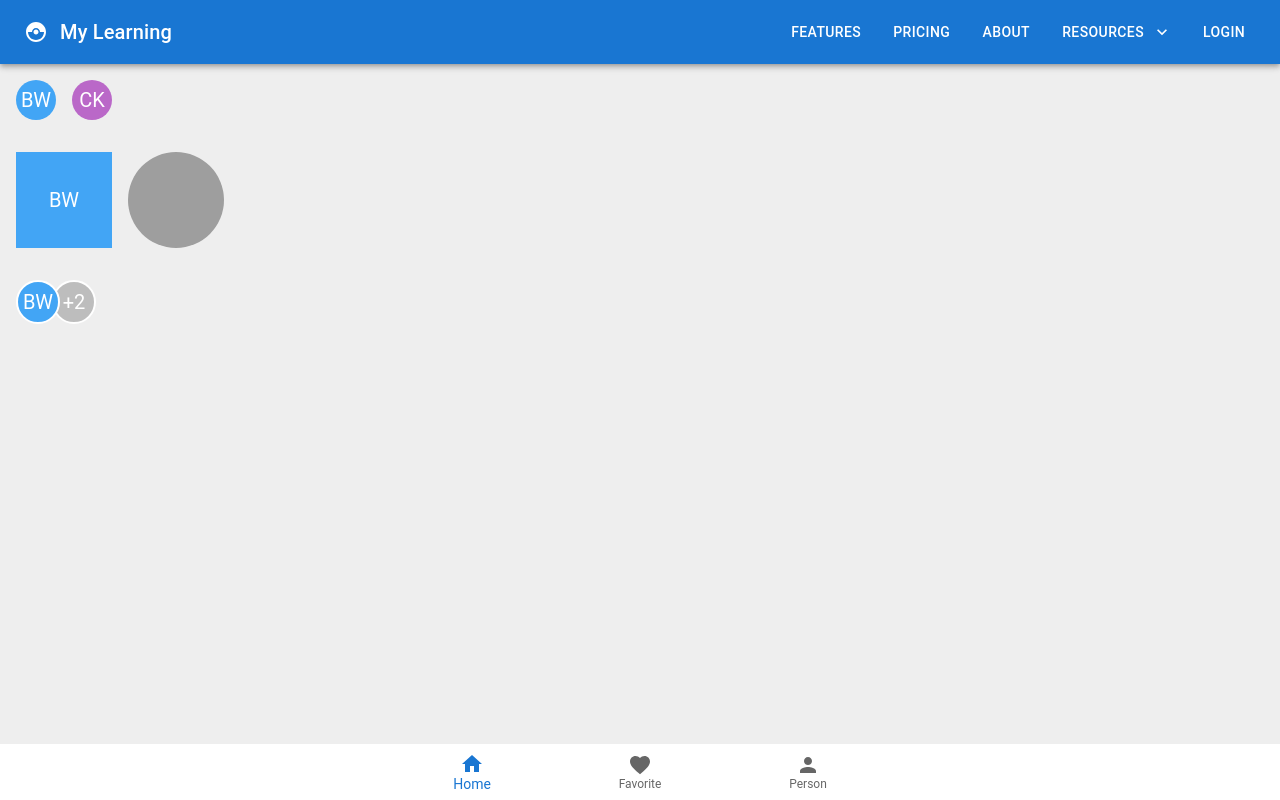
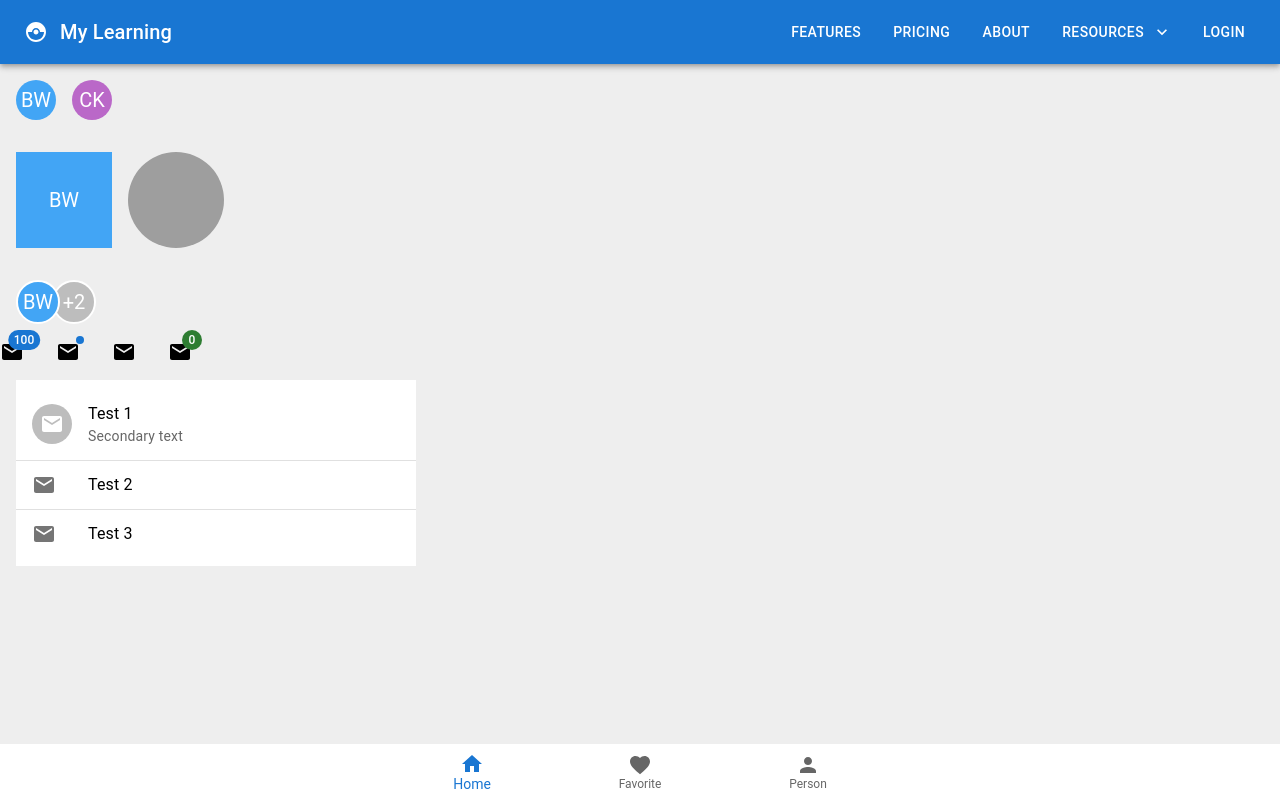
Before and after one commit to SantoshReddyBujala/Reactwebtype, a React (Create React App) app: page / in a window 1280 px wide. Built offline with nearby package versions, Linux system fonts and the light colour scheme; grey boxes are pictures that could not be loaded; a web font is replaced by a local one.

Commit message:
List and Badge completed

```diff
--- a/src/App.tsx
+++ b/src/App.tsx
@@ -22,12 +22,16 @@ import MuiDrawer from "./components/MuiDrawer";
 import MuiSpeedDial from "./components/MuiSpeedDial";
 import MuiBottomNav from "./components/MuiBottomNav";
 import MuiAvatar from "./components/MuiAvatar";
+import MuiBadge from "./components/MuiBadge";
+import MuiList from "./components/MuiList";
 
 const App: React.FC = () => {
   return (
     <div className="app">
       <MuiMenu />
       <MuiAvatar />
+      <MuiBadge />
+      <MuiList />
       {/* <MuiBreadcrumbs />
       <MuiDrawer />
       <MuiSpeedDial /> */}
--- /dev/null
+++ b/src/components/MuiBadge.tsx
@@ -0,0 +1,24 @@
+import { Badge, Stack } from "@mui/material";
+import React from "react";
+import MailIcon from "@mui/icons-material/Mail";
+
+const MuiBadge = () => {
+  return (
+    <Stack direction="row" spacing={4}>
+      <Badge badgeContent={100} color="primary" max={999}>
+        <MailIcon />
+      </Badge>
+      <Badge variant="dot" color="primary" max={999}>
+        <MailIcon />
+      </Badge>
+      <Badge variant="dot" color="primary" max={999} invisible={true}>
+        <MailIcon />
+      </Badge>
+      <Badge badgeContent={0} color="success" showZero>
+        <MailIcon />
+      </Badge>
+    </Stack>
+  );
+};
+
+export default MuiBadge;
--- /dev/null
+++ b/src/components/MuiList.tsx
@@ -0,0 +1,50 @@
+import {
+  Avatar,
+  Box,
+  Divider,
+  List,
+  ListItem,
+  ListItemAvatar,
+  ListItemButton,
+  ListItemIcon,
+  ListItemText,
+} from "@mui/material";
+import React from "react";
+import MailIcon from "@mui/icons-material/Mail";
+
+const MuiList = () => {
+  return (
+    <Box sx={{ width: "400px", bgcolor: "white", margin: "16px" }}>
+      <List>
+        <ListItem disablePadding>
+          <ListItemButton>
+            <ListItemIcon>
+              <ListItemAvatar>
+                <Avatar>
+                  <MailIcon />
+                </Avatar>
+              </ListItemAvatar>
+            </ListItemIcon>
+            <ListItemText primary="Test 1" secondary="Secondary text" />
+          </ListItemButton>
+        </ListItem>
+        <Divider />
+        <ListItem>
+          <ListItemIcon>
+            <MailIcon />
+          </ListItemIcon>
+          <ListItemText primary="Test 2" />
+        </ListItem>
+        <Divider />
+        <ListItem>
+          <ListItemIcon>
+            <MailIcon />
+          </ListItemIcon>
+          <ListItemText primary="Test 3" />
+        </ListItem>
+      </List>
+    </Box>
+  );
+};
+
+export default MuiList;
```
